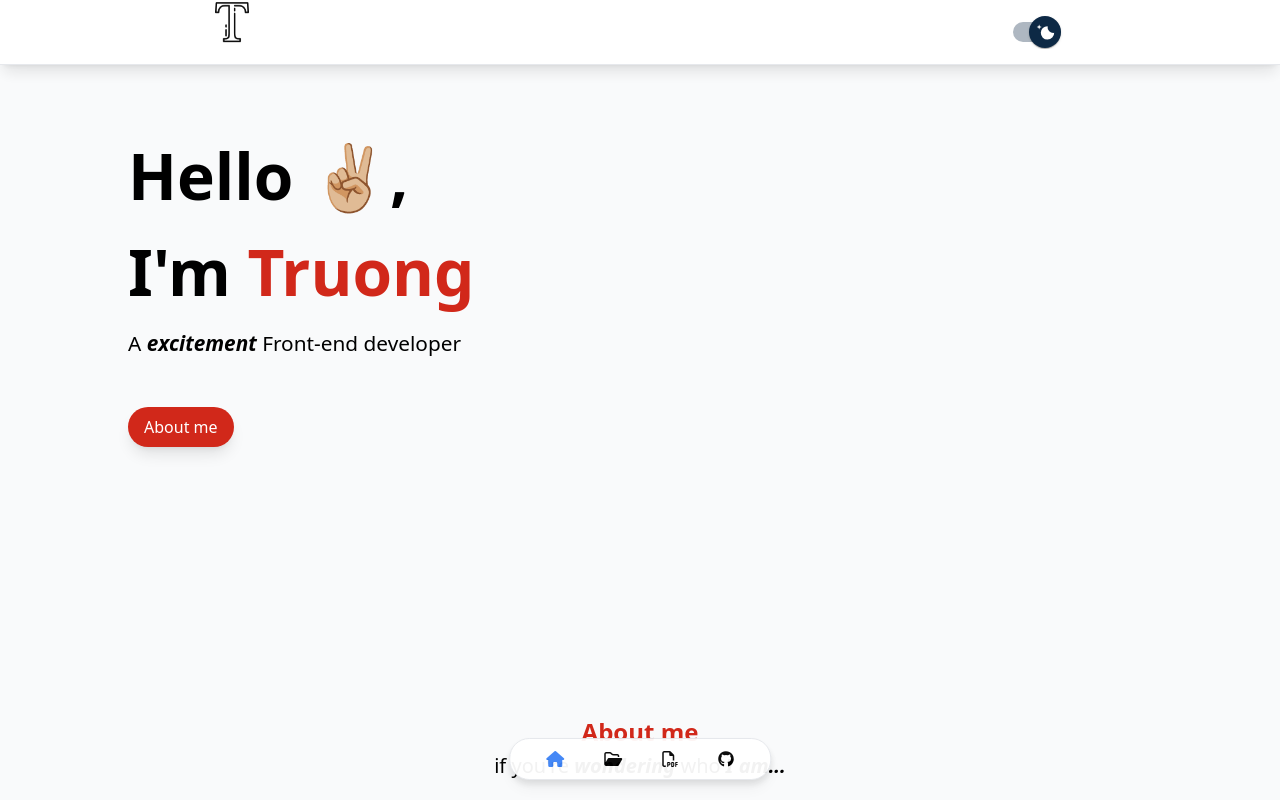
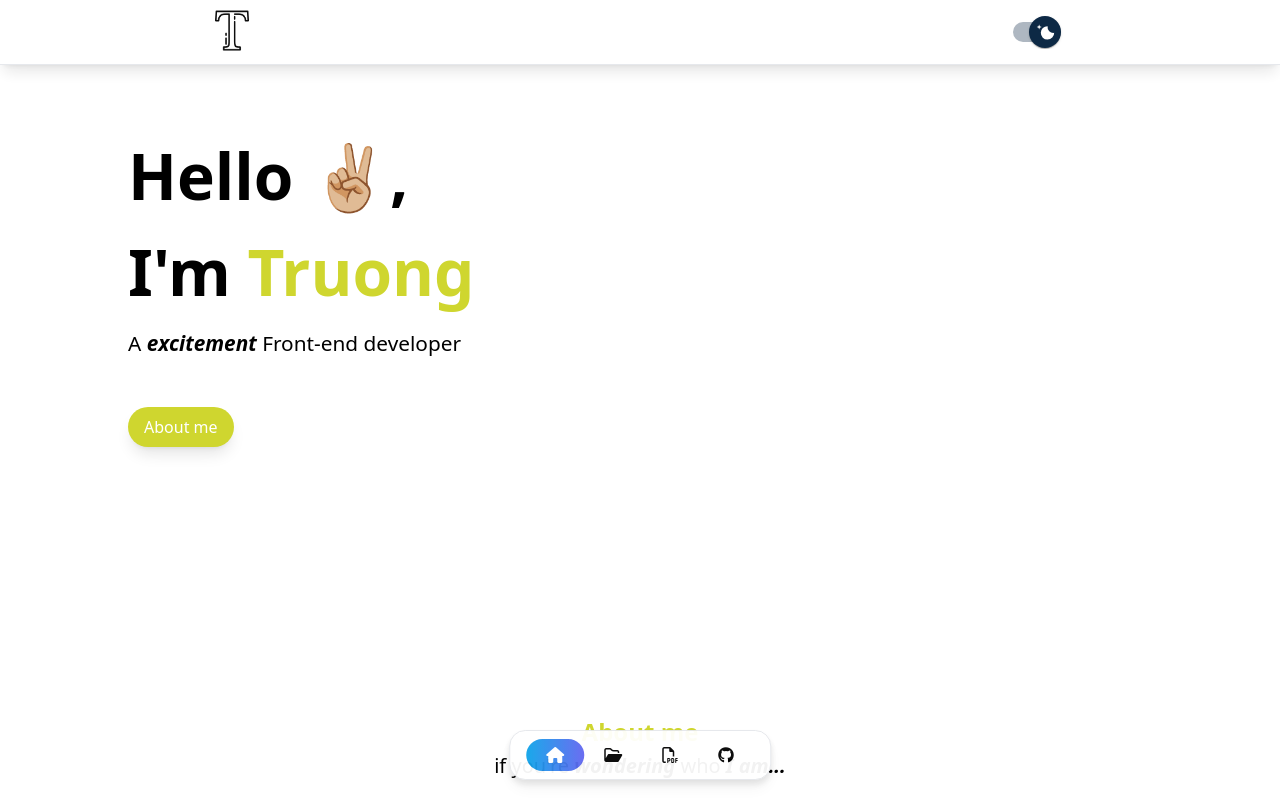
Before and after one commit to truong14712/My-CV, a React (Vite) app: page / in a window 1280 px wide. Shown: the top 800 px of the page. Built offline with nearby package versions, Linux system fonts and the light colour scheme.

Commit message:
fix: navigation and add custom scroll website

```diff
--- a/src/layouts/components/Navigation/index.jsx
+++ b/src/layouts/components/Navigation/index.jsx
@@ -1,24 +1,33 @@
 import { Link, useLocation } from "react-router-dom";
 import TabNavigation from "../../../components/TabNavigation";
+
 const Navigation = () => {
   const location = useLocation();
   const currentPath = location.pathname;
+
   return (
     <div className="relative ">
       <div className="fixed transform -translate-x-1/2 bottom-5 2xl:w-1/6 left-1/2 flex items-center">
-        <ul className="flex items-center bg-white border drop-shadow-lg rounded-[20px] px-4 cursor-pointer opacity-95 z-10 justify-center py-2">
+        <ul className="flex items-center bg-white border drop-shadow-lg rounded-[16px] px-4 cursor-pointer opacity-95 z-10 justify-center py-2">
           {TabNavigation.map((item, index) => {
             return (
-              <li
+              <Link
                 key={index}
-                className={currentPath == item.path && "text-blue-500"}
+                className={
+                  currentPath == item.path &&
+                  `bg-gradient-to-r from-sky-500 to-indigo-500  text-white rounded-[16px] ease-linear duration-300`
+                }
                 title={item.title}
                 style={{
-                  padding: "0 20px",
+                  padding: "4px 20px",
+                  borderRadius: "16px",
+                  color: currentPath == item.path ? "#fff" : "#000",
+
                 }}
+                to={item.path}
               >
-                <Link to={item.path}>{item.icon}</Link>
-              </li>
+                <span>{item.icon}</span>
+              </Link>
             );
           })}
         </ul>
--- /dev/null
+++ b/src/pages/Home/home.module.css
@@ -0,0 +1,34 @@
+/* CSS để tùy chỉnh thanh cuộn */
+.custom_scrollbar {
+   /* Đặt chiều cao tối đa của phần tử */
+   overflow-y: auto;
+   /* Bật thanh cuộn theo chiều dọc khi nội dung vượt quá kích thước */
+   scrollbar-width: thin;
+   /* Kích thước của thanh cuộn mảnh hơn */
+   max-height: 100vh;
+}
+
+/* Màu sắc thanh cuộn và nền thanh cuộn cho trình duyệt không phải WebKit */
+.custom_scrollbar::-webkit-scrollbar {
+   width: 6px;
+   /* Kích thước của thanh cuộn cho trình duyệt WebKit (Chrome, Safari) */
+}
+
+.custom_scrollbar::-webkit-scrollbar-thumb {
+   /* background-color: #4588f6; */
+   /* Màu của thanh cuộn */
+   border-radius: 4px;
+   /* Bo tròn mép thanh cuộn */
+   background-image: linear-gradient(135deg, #ABDCFF 10%, #0396FF 100%);
+}
+
+.custom_scrollbar::-webkit-scrollbar-track {
+   background-color: #CBD5E0;
+   /* Màu nền của thanh cuộn */
+}
+
+/* Màu sắc thanh cuộn và nền thanh cuộn cho trình duyệt Firefox */
+.custom_scrollbar {
+   scrollbar-color: #4588f6 #CBD5E0;
+   /* Màu của thanh cuộn và màu nền của thanh cuộn cho Firefox */
+}
--- a/src/pages/Home/index.jsx
+++ b/src/pages/Home/index.jsx
@@ -6,6 +6,7 @@ import ContactMe from "../components/ContactMe";
 import { useSelector, useDispatch } from "react-redux";
 import { selectCurrentColor } from "../../providers/features/colorSlice";
 import { updateColorAsync } from "../../providers/api/colorThunk";
+import style from "./home.module.css";
 const Home = () => {
   // eslint-disable-next-line react-hooks/exhaustive-deps
   const words = ["interest", "enjoy", "excitement", "passion"];
@@ -37,8 +38,8 @@ const Home = () => {
   };
 
   return (
-    <div className="bg-gray-50">
-      <div className="container mx-auto 2xl:w-[75%] pt-[8rem] min-h-[100dvh]">
+    <div className={("bg-gray-50", style.custom_scrollbar)}>
+      <div className="container mx-auto 2xl:w-[75%] pt-[8rem] min-h-[100dvh] ">
         <h1 className="text-[4rem] font-bold">
           Hello <span>✌🏼</span>
           ,
--- a/src/pages/Projects/index.jsx
+++ b/src/pages/Projects/index.jsx
@@ -1,7 +1,8 @@
+import style from "./projects.module.css";
 const Projects = () => {
   return (
-    <div className="bg-gray-50">
-      <div className="container mx-auto 2xl:w-[75%] pt-[8rem] min-h-[100dvh]">
+    <div className={("bg-gray-50", style.custom_scrollbar)}>
+      <div className="container mx-auto 2xl:w-[75%] pt-[8rem] min-h-[100dvh] h-[1000px]">
         index
       </div>
     </div>
--- /dev/null
+++ b/src/pages/Projects/projects.module.css
@@ -0,0 +1,34 @@
+/* CSS để tùy chỉnh thanh cuộn */
+.custom_scrollbar {
+   /* Đặt chiều cao tối đa của phần tử */
+   overflow-y: auto;
+   /* Bật thanh cuộn theo chiều dọc khi nội dung vượt quá kích thước */
+   scrollbar-width: thin;
+   /* Kích thước của thanh cuộn mảnh hơn */
+   max-height: 100vh;
+}
+
+/* Màu sắc thanh cuộn và nền thanh cuộn cho trình duyệt không phải WebKit */
+.custom_scrollbar::-webkit-scrollbar {
+   width: 6px;
+   /* Kích thước của thanh cuộn cho trình duyệt WebKit (Chrome, Safari) */
+}
+
+.custom_scrollbar::-webkit-scrollbar-thumb {
+   /* background-color: #4588f6; */
+   /* Màu của thanh cuộn */
+   border-radius: 4px;
+   /* Bo tròn mép thanh cuộn */
+   background-image: linear-gradient(135deg, #ABDCFF 10%, #0396FF 100%);
+}
+
+.custom_scrollbar::-webkit-scrollbar-track {
+   background-color: #CBD5E0;
+   /* Màu nền của thanh cuộn */
+}
+
+/* Màu sắc thanh cuộn và nền thanh cuộn cho trình duyệt Firefox */
+.custom_scrollbar {
+   scrollbar-color: #4588f6 #CBD5E0;
+   /* Màu của thanh cuộn và màu nền của thanh cuộn cho Firefox */
+}
```
